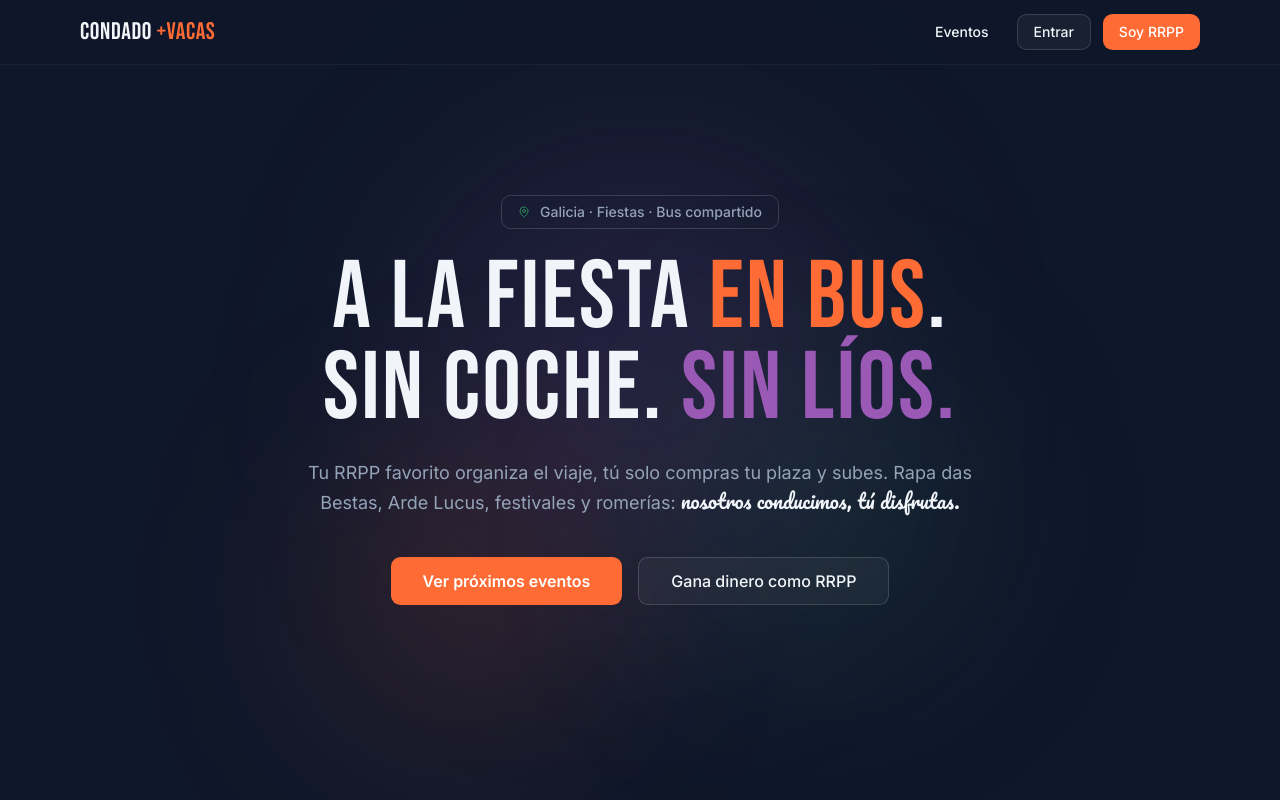
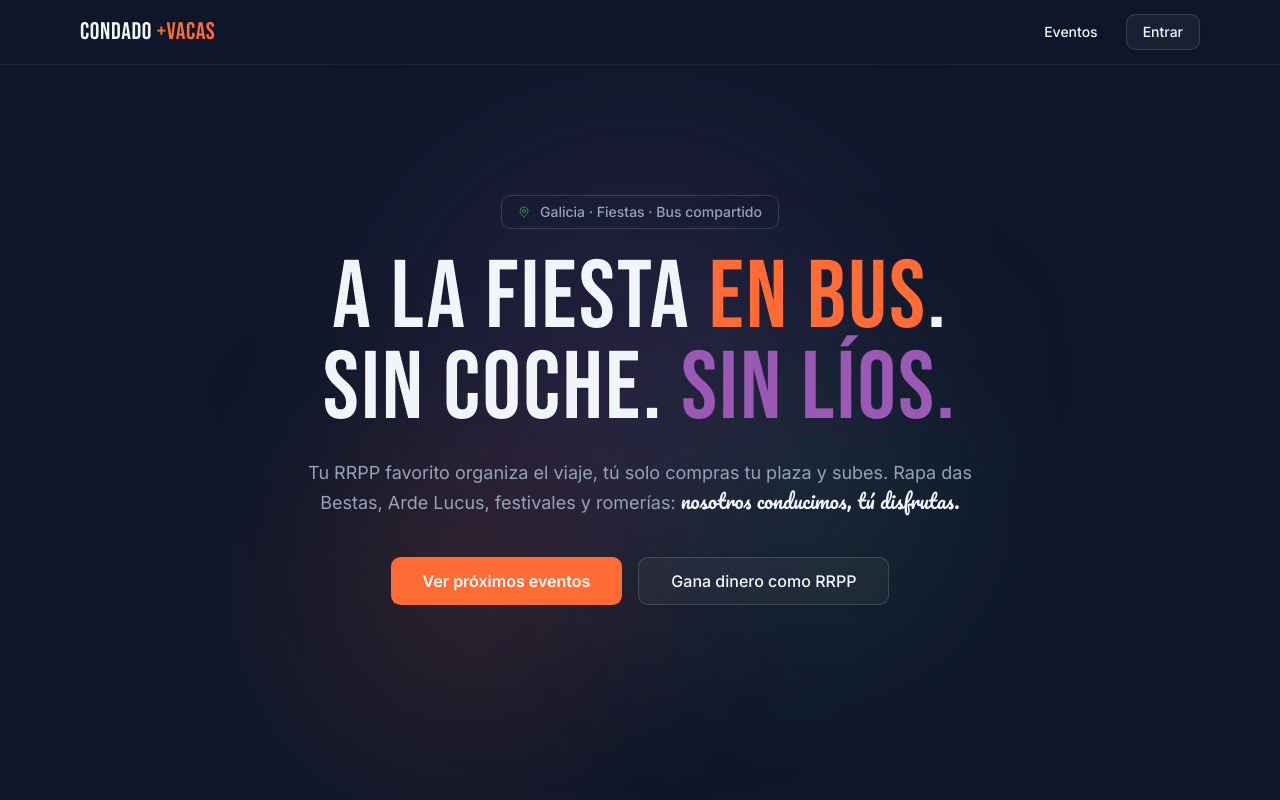
Before and after one commit to jac11604boss/condado-vacas, a Next.js app: page / in a window 1280 px wide. Shown: the top 800 px of the page. Built offline with nearby package versions, Linux system fonts and the light colour scheme; no server answers; the database is empty.

Commit message:
fix: eliminar botón 'Soy RRPP' del navbar (redundante con 'Entrar' + CTA solicitud)

```diff
--- a/components/landing/landing.tsx
+++ b/components/landing/landing.tsx
@@ -79,9 +79,6 @@ export function Landing({ trips }: { trips: TripCard[] }) {
               className={cn(buttonVariants({ variant: "outline" }), "border-white/15")}
             >
               Entrar
-            </Link>
-            <Link href="/rrpp/solicitar" className={cn(buttonVariants())}>
-              Soy RRPP
             </Link>
           </div>
         </nav>
```
